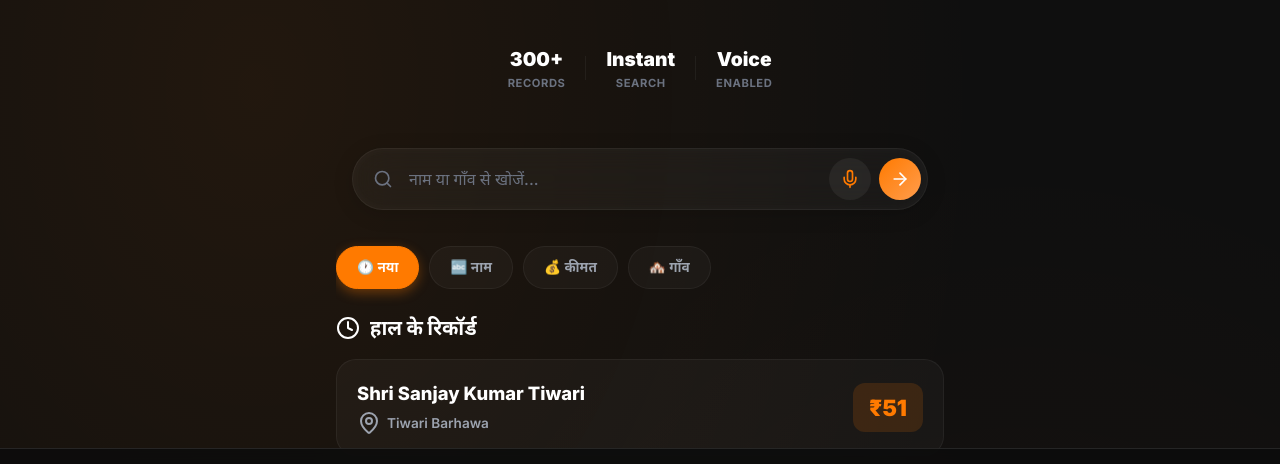
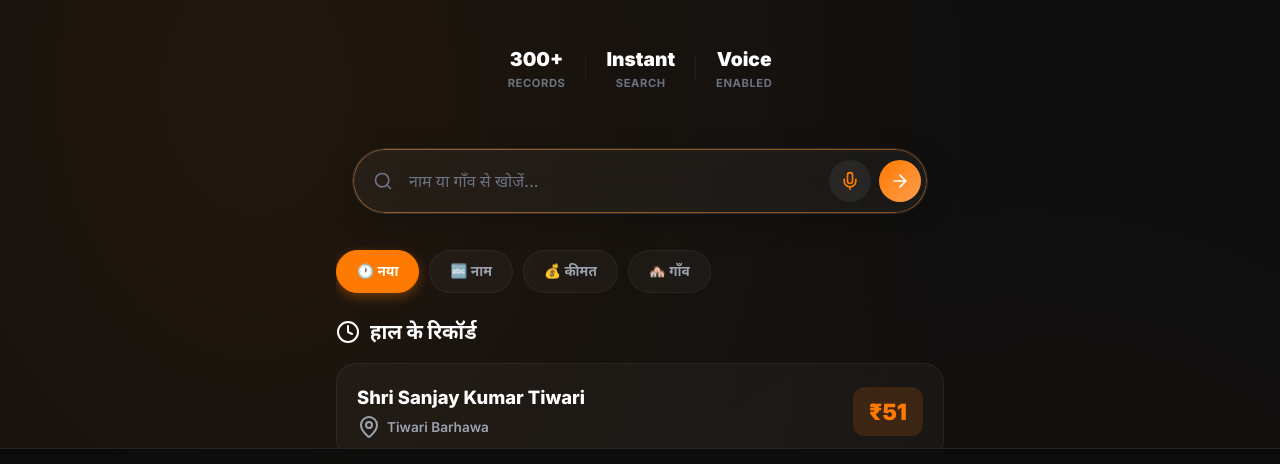
Before and after one commit to c4chandan/MydadsVillage-directory, a plain HTML site: page index.html in a window 1280 px wide. Shown: the part 259-723 px from the top of the page. Drawn offline with nearby package versions, Linux system fonts and the light colour scheme.

Commit message:
Ultra premium search bar - animated gradient border + glassmorphism

```diff
--- a/index.html
+++ b/index.html
@@ -77,12 +77,13 @@
     <div id="homeView">
         <div class="search-area">
             <div class="search-box">
-                <i data-lucide="search" style="color:var(--text-dim);width:20px;height:20px;flex-shrink:0;margin-left:4px"></i>
-                <input type="text" id="mainSearch" placeholder="Search by name or village..." autocomplete="off" spellcheck="false">
-                <button class="mic-btn" id="voiceBtn" title="Voice Search" aria-label="Voice Search">
+                <span class="gradient-border"></span>
+                <i data-lucide="search" style="color:var(--text-dim);width:20px;height:20px;flex-shrink:0;margin-left:4px;z-index:2"></i>
+                <input type="text" id="mainSearch" placeholder="Search by name or village..." autocomplete="off" spellcheck="false" style="z-index:2">
+                <button class="mic-btn" id="voiceBtn" title="Voice Search" aria-label="Voice Search" style="z-index:2">
                     <i data-lucide="mic" style="width:20px;height:20px"></i>
                 </button>
-                <button class="search-action-btn" onclick="triggerSearch()">
+                <button class="search-action-btn" onclick="triggerSearch()" style="z-index:2">
                     <i data-lucide="arrow-right" style="width:20px;height:20px"></i>
                 </button>
             </div>
--- a/styles.css
+++ b/styles.css
@@ -228,30 +228,59 @@ input, button, select, textarea {
 }
 
 .search-box {
+    position: relative;
     display: flex;
     align-items: center;
     gap: 8px;
     width: 100%;
     max-width: 600px;
     margin: 0 auto;
-    padding: 8px 6px 8px 16px;
+    padding: 10px 6px 10px 16px;
     border-radius: 50px;
     background: rgba(255, 255, 255, 0.04);
-    backdrop-filter: blur(18px);
-    -webkit-backdrop-filter: blur(18px);
-    border: 1px solid rgba(255, 255, 255, 0.06);
+    backdrop-filter: blur(20px);
+    -webkit-backdrop-filter: blur(20px);
+    border: 1px solid rgba(255, 255, 255, 0.08);
     box-shadow:
-        inset 0 0 12px rgba(255, 255, 255, 0.03),
-        0 4px 20px rgba(0, 0, 0, 0.15);
+        inset 0 0 15px rgba(255, 255, 255, 0.03),
+        0 8px 30px rgba(0, 0, 0, 0.2);
+    overflow: hidden;
     transition: all 0.4s cubic-bezier(0.175, 0.885, 0.32, 1.275);
 }
 
+.gradient-border {
+    position: absolute;
+    inset: 0;
+    border-radius: 50px;
+    padding: 1px;
+    background: linear-gradient(270deg, var(--accent), var(--accent-light), var(--accent));
+    background-size: 300% 300%;
+    animation: gradientMove 4s ease infinite;
+    -webkit-mask: linear-gradient(#000 0 0) content-box, linear-gradient(#000 0 0);
+    -webkit-mask-composite: xor;
+    mask-composite: exclude;
+    pointer-events: none;
+    z-index: 1;
+    opacity: 0.5;
+    transition: opacity 0.3s;
+}
+
+.search-box:focus-within .gradient-border {
+    opacity: 1;
+}
+
+@keyframes gradientMove {
+    0% { background-position: 0% 50%; }
+    50% { background-position: 100% 50%; }
+    100% { background-position: 0% 50%; }
+}
+
 .search-box:focus-within {
-    border-color: rgba(255, 122, 0, 0.4);
+    border-color: rgba(255, 122, 0, 0.3);
     box-shadow:
-        0 0 0 2px rgba(255, 122, 0, 0.15),
-        0 8px 40px rgba(255, 122, 0, 0.15),
-        inset 0 0 15px rgba(255, 255, 255, 0.05);
+        0 0 0 2px rgba(255, 122, 0, 0.2),
+        0 12px 50px rgba(255, 122, 0, 0.15),
+        inset 0 0 20px rgba(255, 255, 255, 0.05);
 }
 
 .search-box input {
@@ -271,6 +300,8 @@ input, button, select, textarea {
 }
 
 .mic-btn {
+    position: relative;
+    z-index: 2;
     background: rgba(255, 255, 255, 0.06);
     color: var(--accent);
     width: 42px;
@@ -283,6 +314,33 @@ input, button, select, textarea {
     cursor: pointer;
     transition: all 0.3s ease;
     border: none;
+}
+
+.mic-btn:hover {
+    background: rgba(255, 255, 255, 0.12);
+    transform: scale(1.08);
+}
+
+.search-action-btn {
+    position: relative;
+    z-index: 2;
+    background: linear-gradient(135deg, var(--accent), var(--accent-light));
+    color: white;
+    width: 42px;
+    height: 42px;
+    min-width: 42px;
+    border-radius: 50%;
+    display: flex;
+    align-items: center;
+    justify-content: center;
+    cursor: pointer;
+    transition: all 0.3s ease;
+    border: none;
+}
+
+.search-action-btn:hover {
+    transform: scale(1.1);
+    box-shadow: 0 0 25px rgba(255, 122, 0, 0.6);
 }
 
 .mic-btn:hover {
```
